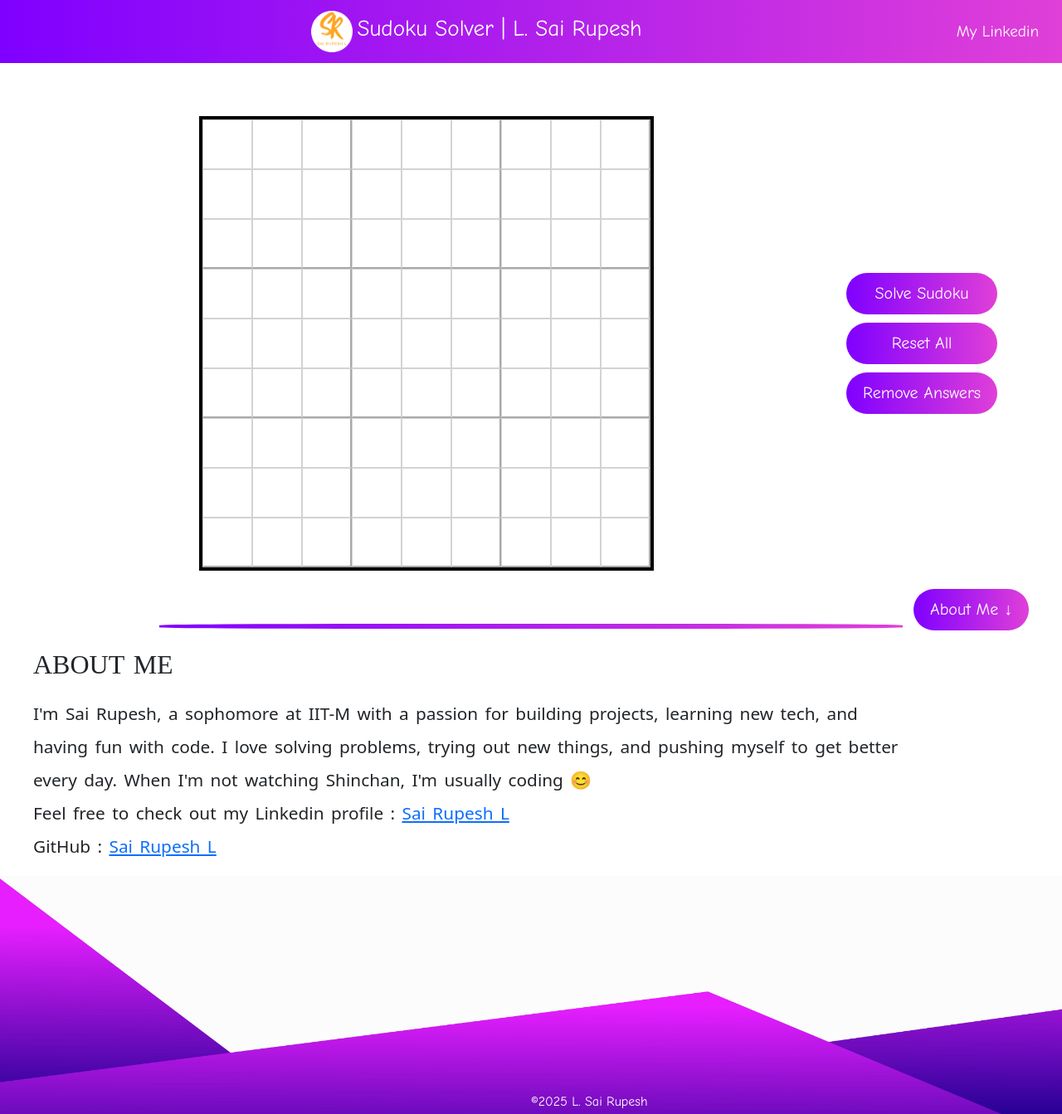
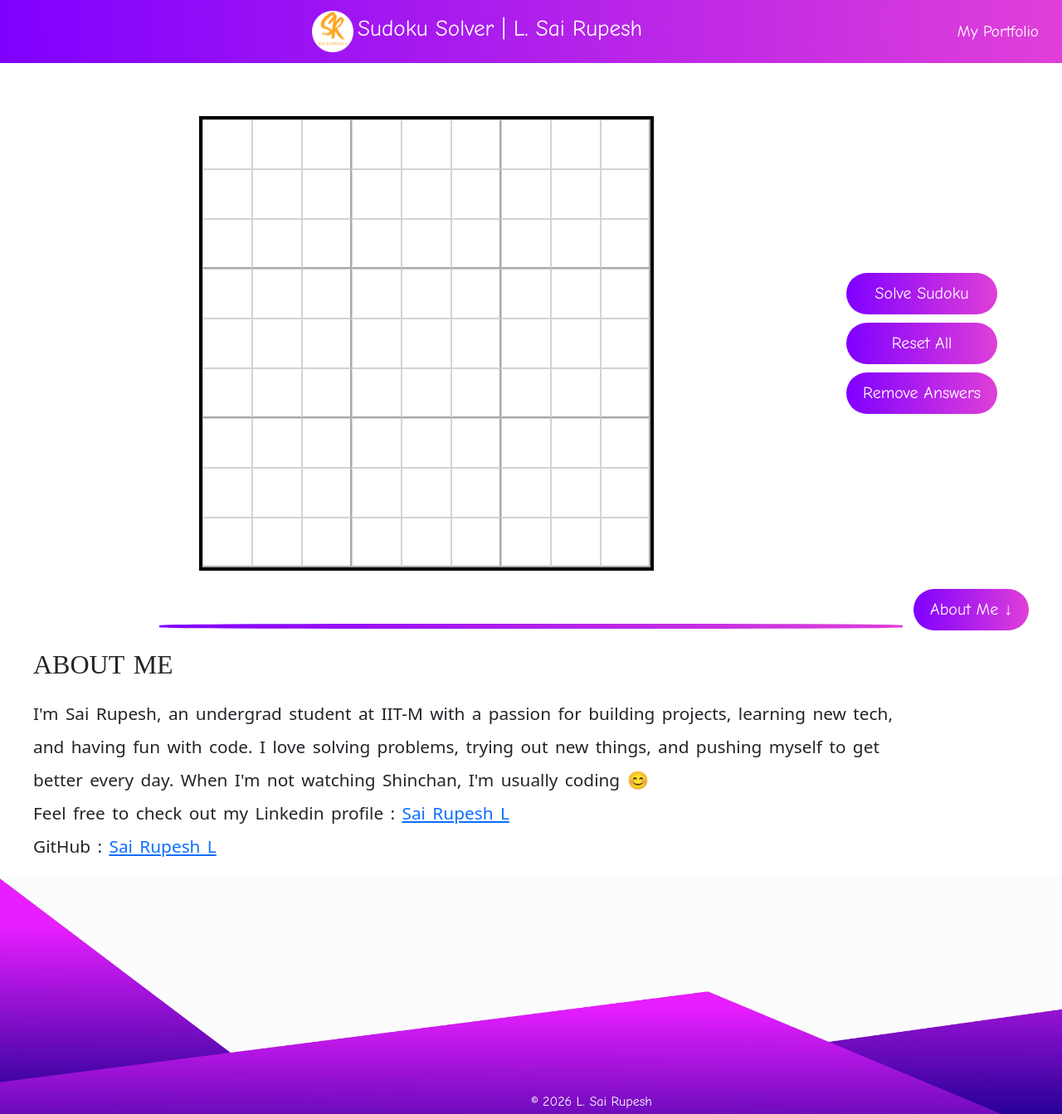
Before and after one commit to sairupeshl/sudoku-solver, a plain HTML site: page index.html in a window 1280 px wide. Shown: the whole page at 83% size. Drawn offline with nearby package versions, Linux system fonts and the light colour scheme.

Commit message:
Update index.html

```diff
--- a/index.html
+++ b/index.html
@@ -35,8 +35,7 @@
                 </a>
                 <ul class="nav">
                     <li class="nav-item">
-                        <!-- TODO: Change to portfolio link -->
-                        <a id="portfolio-link" class="nav-link" href="https://www.linkedin.com/in/sai-rupesh--/">My Linkedin</a>
+                        <a id="portfolio-link" class="nav-link" href="https://sairupeshl.github.io/portfolio/">My Portfolio</a>
                     </li>
                 </ul>
             </div>
@@ -55,20 +54,17 @@
         <div id="about">
             <h2 style="margin-bottom: 1.2rem;">ABOUT ME</h2>
             <p>
-                I'm Sai Rupesh, a sophomore at IIT-M with a passion for building projects, learning new tech, and having fun with code.
+                I'm Sai Rupesh, an undergrad student at IIT-M with a passion for building projects, learning new tech, and having fun with code.
                 I love solving problems, trying out new things, and pushing myself to get better every day.
                 When I'm not watching Shinchan, I'm usually coding 😊 <br>
-                Feel free to check out my Linkedin profile : <a href="https://www.linkedin.com/in/sai-rupesh--/" target="blank">Sai Rupesh L</a> <br>
-                <!-- TODO: Insert Portfolio and Resume links -->
-                <!-- Portfolio Website: <a href="" target="blank">Portfolio | L. Sai Rupesh</a> <br> -->
-                <!-- Resume: <a href="" target="blank">L. Sai Rupesh</a> <br> -->
+                Feel free to check out my Linkedin profile : <a href="https://www.linkedin.com/in/sai-rupesh--" target="blank">Sai Rupesh L</a> <br>
                 GitHub : <a href="https://github.com/sairupeshl" target="blank">Sai Rupesh L</a> <br>
             </p>
         </div>
 
         <footer class="footer-container">
             <img src="footer-bg.jpg" alt="Snow" style="width:100%;">
-            <div class="footer-text">©2025 L. Sai Rupesh</div>
+            <div class="footer-text">© <script>document.write(new Date().getFullYear());</script> L. Sai Rupesh</div>
         </footer>
 
         <!-- Include Bootstrap's JS -->
```
